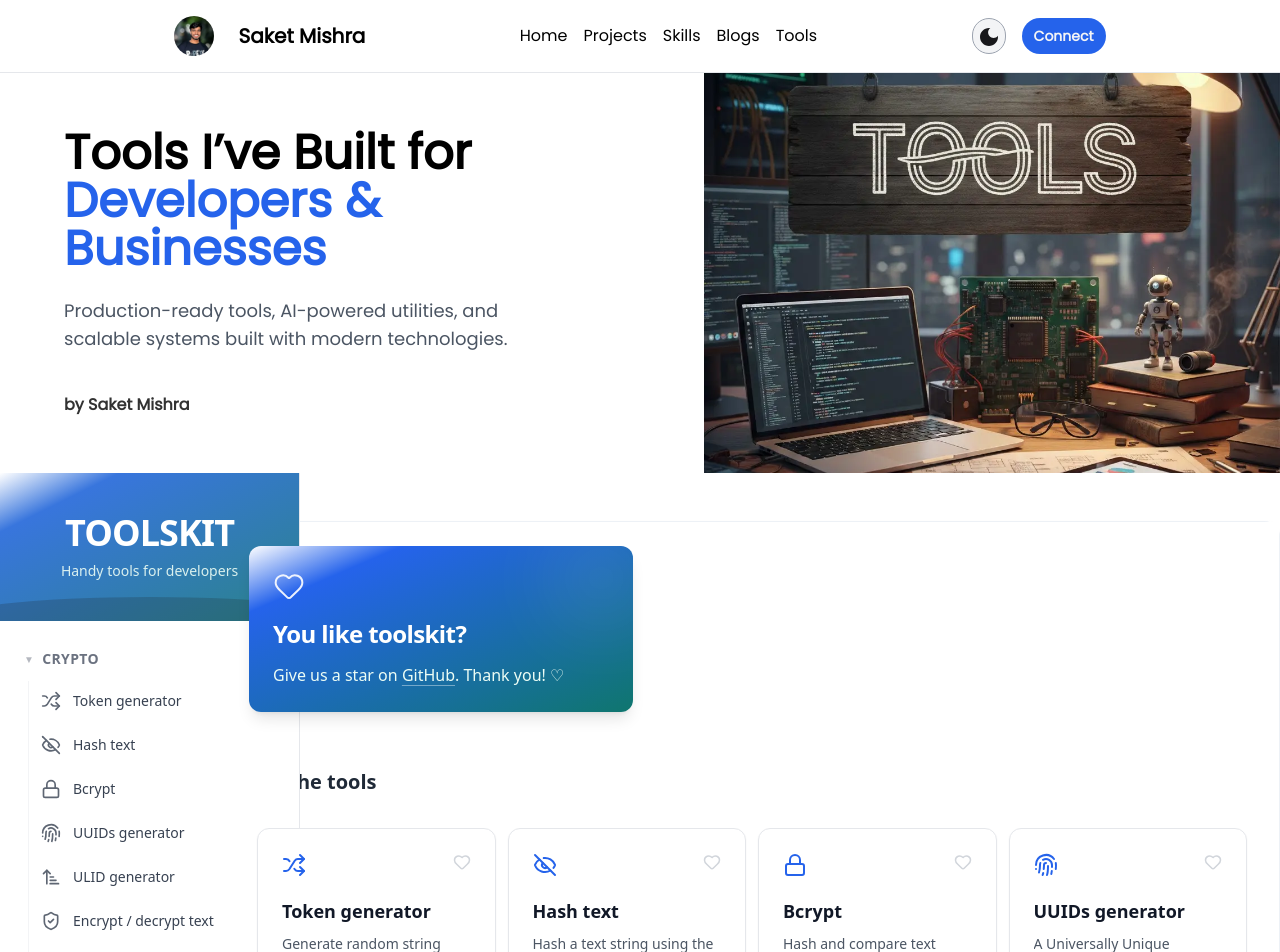
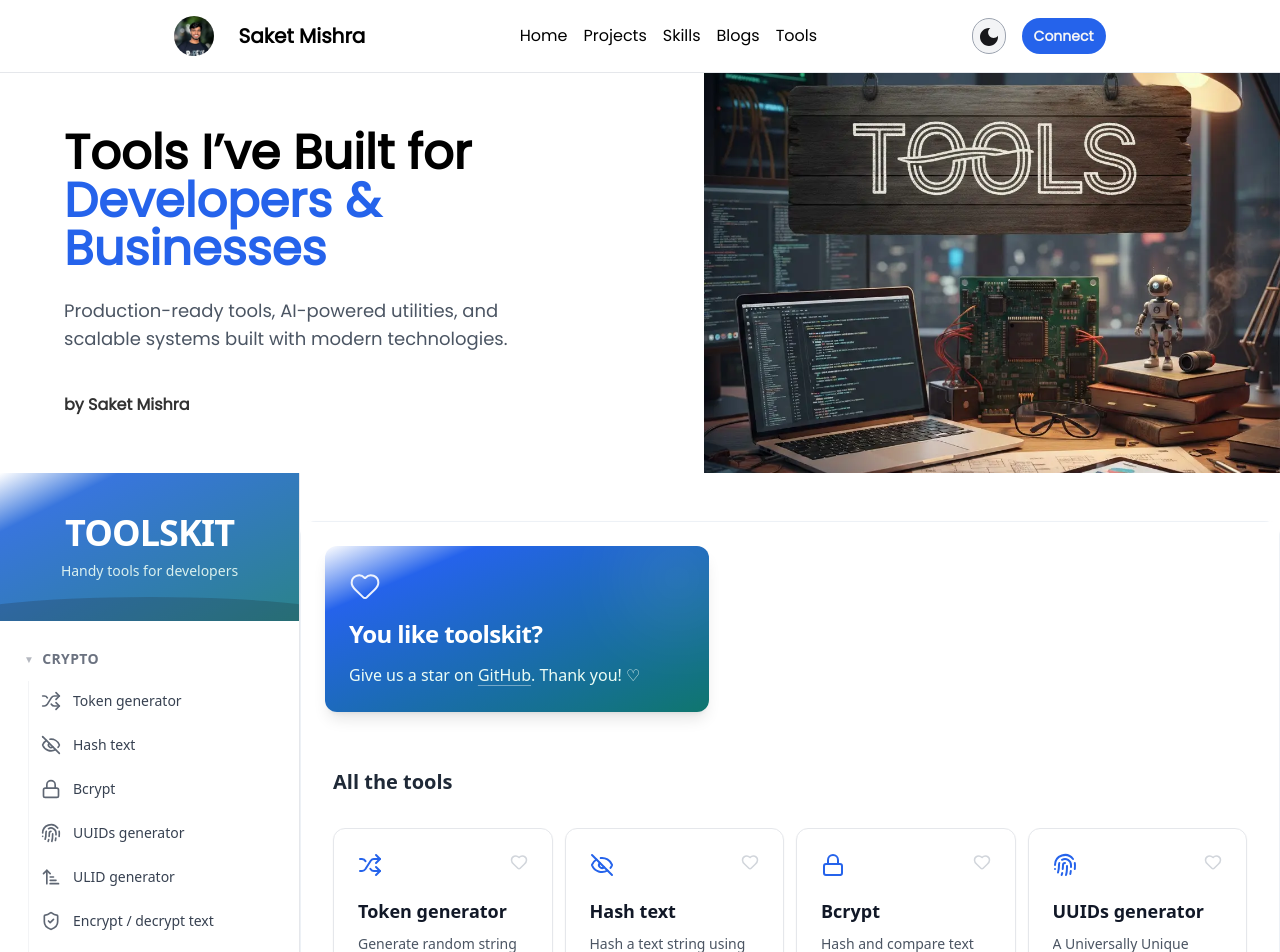
Before and after one commit to Saketmishra14/Portfolio-SM, a React (Vite) app: page /Tool in a window 1280 px wide. Shown: the top 952 px of the page. Built offline with nearby package versions, Linux system fonts and the light colour scheme; the HTML template or start-up script is replaced by a standard one.

Commit message:
fix scaling issue

```diff
--- a/src/components/developerTool/ToolsPageLayout.jsx
+++ b/src/components/developerTool/ToolsPageLayout.jsx
@@ -10,14 +10,14 @@ const ToolsPageLayout = () => {
 
     {/* Left Side: Sidebar
     */}
-    <div className="hidden md:flex h-full w-56  flex-shrink-0 bg-white dark:bg-[#18181b] backdrop-blur-sm">
+    <div className="hidden md:flex h-full w-50  flex-shrink-0 bg-white dark:bg-[#18181b] backdrop-blur-sm">
       <ToolsSidebar />
     </div>
 
 
 
     {/* Right Side: Main Content */}
-    <main className="flex-1 h-full overflow-y-auto
+    <main className="flex-1 h-full overflow-y-auto  overflow-y-auto
         [&::-webkit-scrollbar]:w-1
         [&::-webkit-scrollbar-track]:bg-transparent
         [&::-webkit-scrollbar-thumb]:bg-gray-300
--- a/src/components/developerTool/ToolsSideBar.jsx
+++ b/src/components/developerTool/ToolsSideBar.jsx
@@ -11,11 +11,13 @@ const ToolsSidebar = () => {
   const [isConverterOpen, setIsConverterOpen] = useState(true);
 
   return (
-    <div className="flex min-h-screen">
+    <div className="">
       <aside
-        className="flex flex-col hidden md:w-[300px] md:flex border-r border-gray-200 bg-white text-gray-800 transition-colors duration-300 dark:border-gray-800 dark:bg-[#18181b] dark:text-gray-200
-        /* 2. Scrollbar Customization: Transparent background and a small thin line thumb */
-        overflow-y-auto
+  className="hidden md:flex md:w-[300px] flex-col
+  border-r border-gray-200 bg-white text-gray-800
+  transition-colors duration-300
+  dark:border-gray-800 dark:bg-[#18181b] dark:text-gray-200
+  h-screen sticky top-0 overflow-y-auto
   [&::-webkit-scrollbar]:w-1
   [&::-webkit-scrollbar-track]:bg-transparent
   [&::-webkit-scrollbar-thumb]:bg-gray-300
```
Lines whose indentation alone changed are shown as unchanged.
